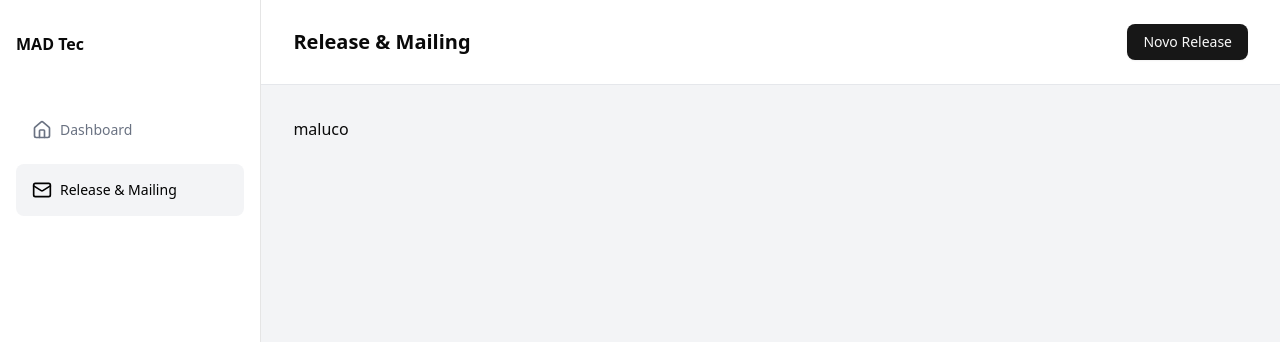
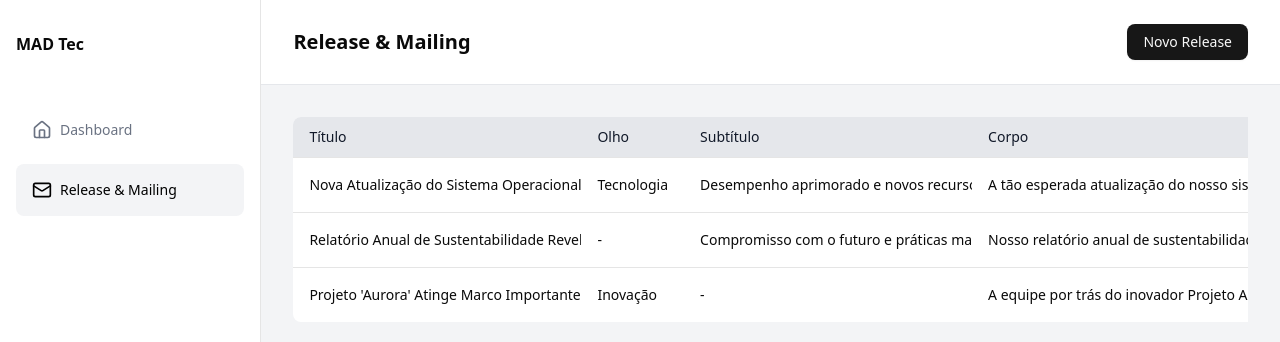
Before and after one commit to lucasbazev/mad-tec-release-mailing, a Next.js app: page /release-mailing in a window 1280 px wide. Shown: the top 342 px of the page. Built offline with nearby package versions, Linux system fonts and the light colour scheme.

Commit message:
feat: Table component and releases mock data

```diff
--- a/app/release-mailing/page.tsx
+++ b/app/release-mailing/page.tsx
@@ -1,5 +1,8 @@
 "use client";
 import { PageHeader } from "@/components/app/PageHeader";
+import { Table } from "@/components/app/Table";
+import { Release } from "@/interfaces/Release";
+import { MOCKS, tableHeaders, tableKeyValues } from "./releases.config";
 
 export default function ReleaseMailingPage() {
   const actionButton = [
@@ -9,12 +12,21 @@ export default function ReleaseMailingPage() {
     },
   ];
 
+  function onSelectItem(item: object) {
+    alert("Selected item: " + JSON.stringify(item));
+  }
+
   return (
     <div>
       <PageHeader title="Release & Mailing" buttonProps={actionButton} />
 
       <div className="p-4 md:p-8 pb-16">
-        <p>maluco</p>
+        <Table<Release>
+          data={MOCKS}
+          headers={tableHeaders}
+          values={tableKeyValues}
+          onSelectItem={onSelectItem}
+        />
       </div>
     </div>
   );
--- /dev/null
+++ b/app/release-mailing/releases.config.ts
@@ -0,0 +1,46 @@
+import { Release } from "@/interfaces/Release";
+
+export const MOCKS: Release[] = [
+  {
+    title: "Nova Atualização do Sistema Operacional Lançada",
+    eye: "Tecnologia",
+    subtitle: "Desempenho aprimorado e novos recursos de segurança.",
+    body: "A tão esperada atualização do nosso sistema operacional já está disponível, trazendo consigo melhorias significativas de desempenho e um pacote robusto de recursos de segurança para proteger seus dados.",
+    image: "https://example.com/images/os_update.jpg",
+    exclusive: false,
+    published: true,
+  },
+  {
+    title: "Relatório Anual de Sustentabilidade Revelado",
+    subtitle: "Compromisso com o futuro e práticas mais verdes.",
+    body: "Nosso relatório anual de sustentabilidade detalha os progressos que fizemos em direção a operações mais ecológicas e nosso compromisso contínuo com a responsabilidade ambiental.",
+    exclusive: true,
+    published: true,
+  },
+  {
+    title: "Projeto 'Aurora' Atinge Marco Importante",
+    eye: "Inovação",
+    body: "A equipe por trás do inovador Projeto Aurora celebrou um marco crucial esta semana, aproximando-nos ainda mais da nossa próxima grande revelação. Fique atento para mais novidades!",
+    image: "https://example.com/images/aurora_project.png",
+    exclusive: false,
+    published: false,
+  },
+];
+
+export const tableHeaders = [
+  "Título",
+  "Olho",
+  "Subtítulo",
+  "Corpo",
+  "Exclusivo",
+  "Publicado no blog",
+];
+
+export const tableKeyValues: (keyof Release)[] = [
+  "title",
+  "eye",
+  "subtitle",
+  "body",
+  "exclusive",
+  "published",
+];
--- /dev/null
+++ b/components/app/Table/index.tsx
@@ -0,0 +1,81 @@
+import {
+  Table as ShadcnTable,
+  TableBody,
+  TableCell,
+  TableHead,
+  TableHeader,
+  TableRow,
+} from "@/components/ui/table";
+import { cn } from "@/lib/utils";
+
+interface ITableProps<T> {
+  data: T[];
+  headers: string[];
+  values: (keyof T)[];
+  onSelectItem?: (item: T) => void;
+}
+
+function BooleanCell({ value }: { value: boolean }) {
+  return (
+    <TableCell className="p-4">
+      <div className="flex items-center justify-center">
+        <p
+          className={cn(
+            "px-4 border border-green-500 text-green-500 rounded-full bg-transparent w-fit",
+            !value && "border-gray-500 text-gray-500",
+          )}
+        >
+          {value ? "Sim" : "Não"}
+        </p>
+      </div>
+    </TableCell>
+  );
+}
+
+export function Table<T>({
+  data,
+  headers,
+  values,
+  onSelectItem,
+}: ITableProps<T>) {
+  return (
+    <ShadcnTable className="bg-white rounded-md overflow-hidden">
+      <TableHeader>
+        <TableRow className="bg-gray-200">
+          {headers.map((header) => (
+            <TableHead key={header} className="text-gray-900 px-4">
+              {header}
+            </TableHead>
+          ))}
+        </TableRow>
+      </TableHeader>
+
+      <TableBody>
+        {data.map((item, idx) => (
+          <TableRow
+            key={idx}
+            className="hover:shadow-md hover:cursor-pointer w-full"
+            onClick={() => onSelectItem && onSelectItem(item)}
+          >
+            {values.map((valueKey) => {
+              if (typeof item[valueKey] === "boolean") {
+                return (
+                  <BooleanCell key={String(valueKey)} value={item[valueKey]} />
+                );
+              }
+
+              return (
+                <TableCell
+                  key={String(valueKey)}
+                  className="truncate max-w-72 p-4"
+                >
+                  <p>{(item[valueKey] as string) || "-"}</p>
+                </TableCell>
+              );
+            })}
+          </TableRow>
+        ))}
+      </TableBody>
+    </ShadcnTable>
+  );
+}
--- /dev/null
+++ b/components/ui/table.tsx
@@ -0,0 +1,116 @@
+"use client"
+
+import * as React from "react"
+
+import { cn } from "@/lib/utils"
+
+function Table({ className, ...props }: React.ComponentProps<"table">) {
+  return (
+    <div
+      data-slot="table-container"
+      className="relative w-full overflow-x-auto"
+    >
+      <table
+        data-slot="table"
+        className={cn("w-full caption-bottom text-sm", className)}
+        {...props}
+      />
+    </div>
+  )
+}
+
+function TableHeader({ className, ...props }: React.ComponentProps<"thead">) {
+  return (
+    <thead
+      data-slot="table-header"
+      className={cn("[&_tr]:border-b", className)}
+      {...props}
+    />
+  )
+}
+
+function TableBody({ className, ...props }: React.ComponentProps<"tbody">) {
+  return (
+    <tbody
+      data-slot="table-body"
+      className={cn("[&_tr:last-child]:border-0", className)}
+      {...props}
+    />
+  )
+}
+
+function TableFooter({ className, ...props }: React.ComponentProps<"tfoot">) {
+  return (
+    <tfoot
+      data-slot="table-footer"
+      className={cn(
+        "bg-muted/50 border-t font-medium [&>tr]:last:border-b-0",
+        className
+      )}
+      {...props}
+    />
+  )
+}
+
+function TableRow({ className, ...props }: React.ComponentProps<"tr">) {
+  return (
+    <tr
+      data-slot="table-row"
+      className={cn(
+        "hover:bg-muted/50 data-[state=selected]:bg-muted border-b transition-colors",
+        className
+      )}
+      {...props}
+    />
+  )
+}
+
+function TableHead({ className, ...props }: React.ComponentProps<"th">) {
+  return (
+    <th
+      data-slot="table-head"
+      className={cn(
+        "text-foreground h-10 px-2 text-left align-middle font-medium whitespace-nowrap [&:has([role=checkbox])]:pr-0 [&>[role=checkbox]]:translate-y-[2px]",
+        className
+      )}
+      {...props}
+    />
+  )
+}
+
+function TableCell({ className, ...props }: React.ComponentProps<"td">) {
+  return (
+    <td
+      data-slot="table-cell"
+      className={cn(
+        "p-2 align-middle whitespace-nowrap [&:has([role=checkbox])]:pr-0 [&>[role=checkbox]]:translate-y-[2px]",
+        className
+      )}
+      {...props}
+    />
+  )
+}
+
+function TableCaption({
+  className,
+  ...props
+}: React.ComponentProps<"caption">) {
+  return (
+    <caption
+      data-slot="table-caption"
+      className={cn("text-muted-foreground mt-4 text-sm", className)}
+      {...props}
+    />
+  )
+}
+
+export {
+  Table,
+  TableHeader,
+  TableBody,
+  TableFooter,
+  TableHead,
+  TableRow,
+  TableCell,
+  TableCaption,
+}
--- /dev/null
+++ b/interfaces/Release.ts
@@ -0,0 +1,9 @@
+export interface Release {
+  title: string;
+  eye?: string;
+  subtitle?: string;
+  body: string;
+  image?: string;
+  exclusive: boolean;
+  published: boolean;
+}
```
